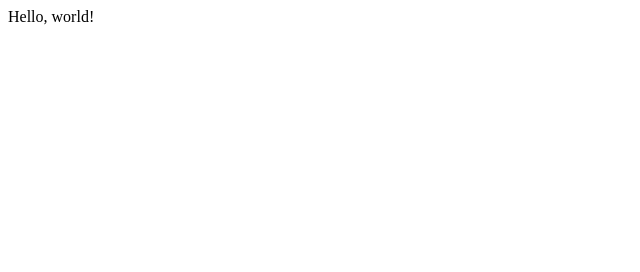
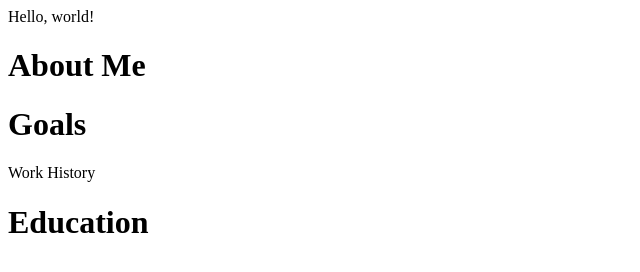
Before and after one commit to Hhnguy/Hhnguy.github.io, a plain HTML site: page index.html in a window 1280 px wide. Shown: the whole page, without its empty margins (0-640 px from the left). Drawn offline with Linux system fonts and the light colour scheme.

Commit message:
Update index.html

```diff
--- a/index.html
+++ b/index.html
@@ -5,8 +5,17 @@ Hello, world!
     <div class = "nav"></div>
     <div class = "bio-pic"></div>
     <div class = "bio-content">
-      <div class = "bio-section" id = "about me"></div>
-      <div class = "bio-section" id = "goals"></div>
-      <div class = "bio-section" id = "work-history></div>
-      <div class = "bio-section" id = "education"></div>
+      <div class = "bio-section" id = "about me">
+        <h1>About Me</h1>
+      </div>
+      <div class = "bio-section" id = "goals">
+        <h1>Goals</h1>
+      </div>
+      <div class = "bio-section" id = "work-history>
+      <h1>Work History</h1>
+      </div>
+      <div class = "bio-section" id = "education">
+      <h1>Education</h1>
+      </div>
     </div>
+</div>
```
